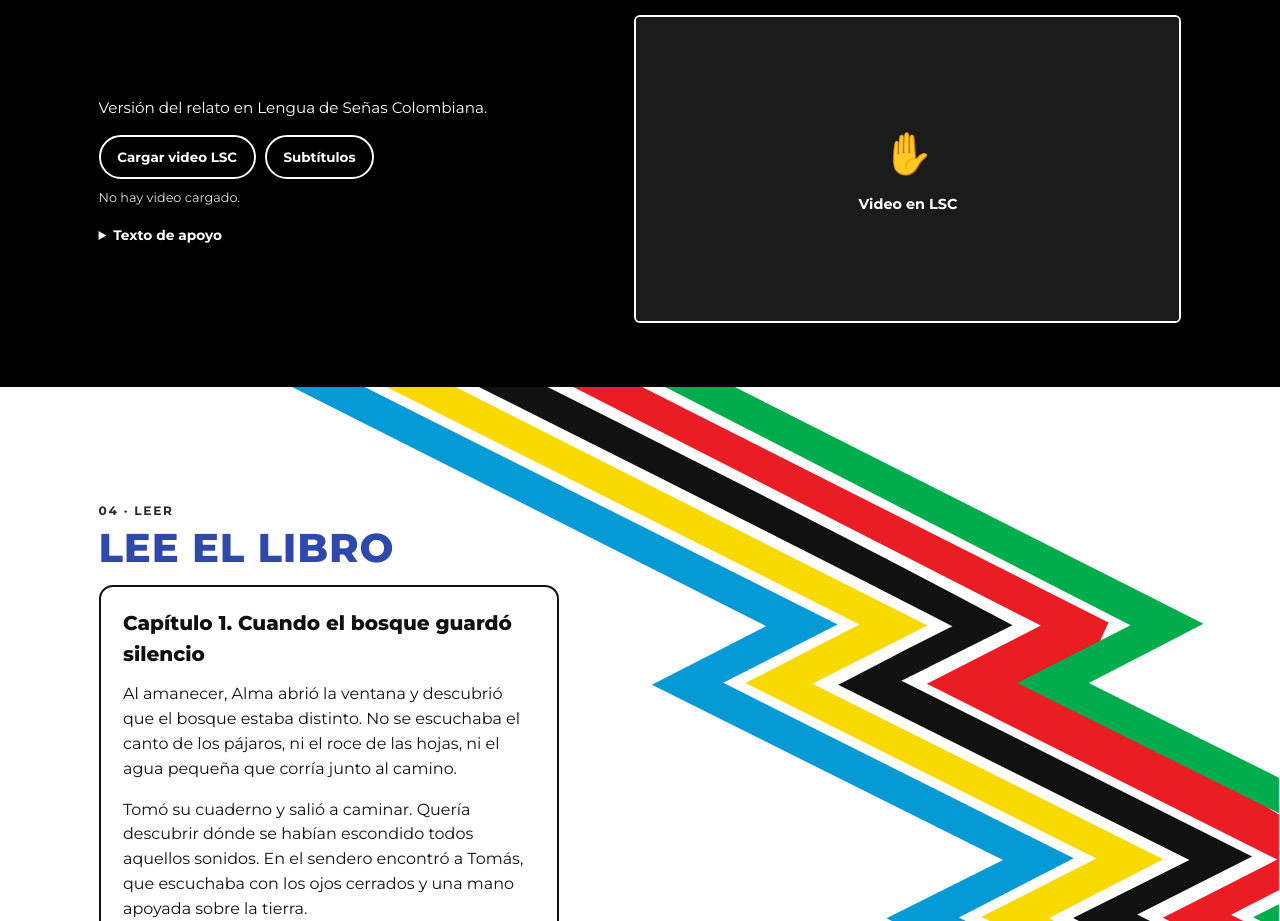
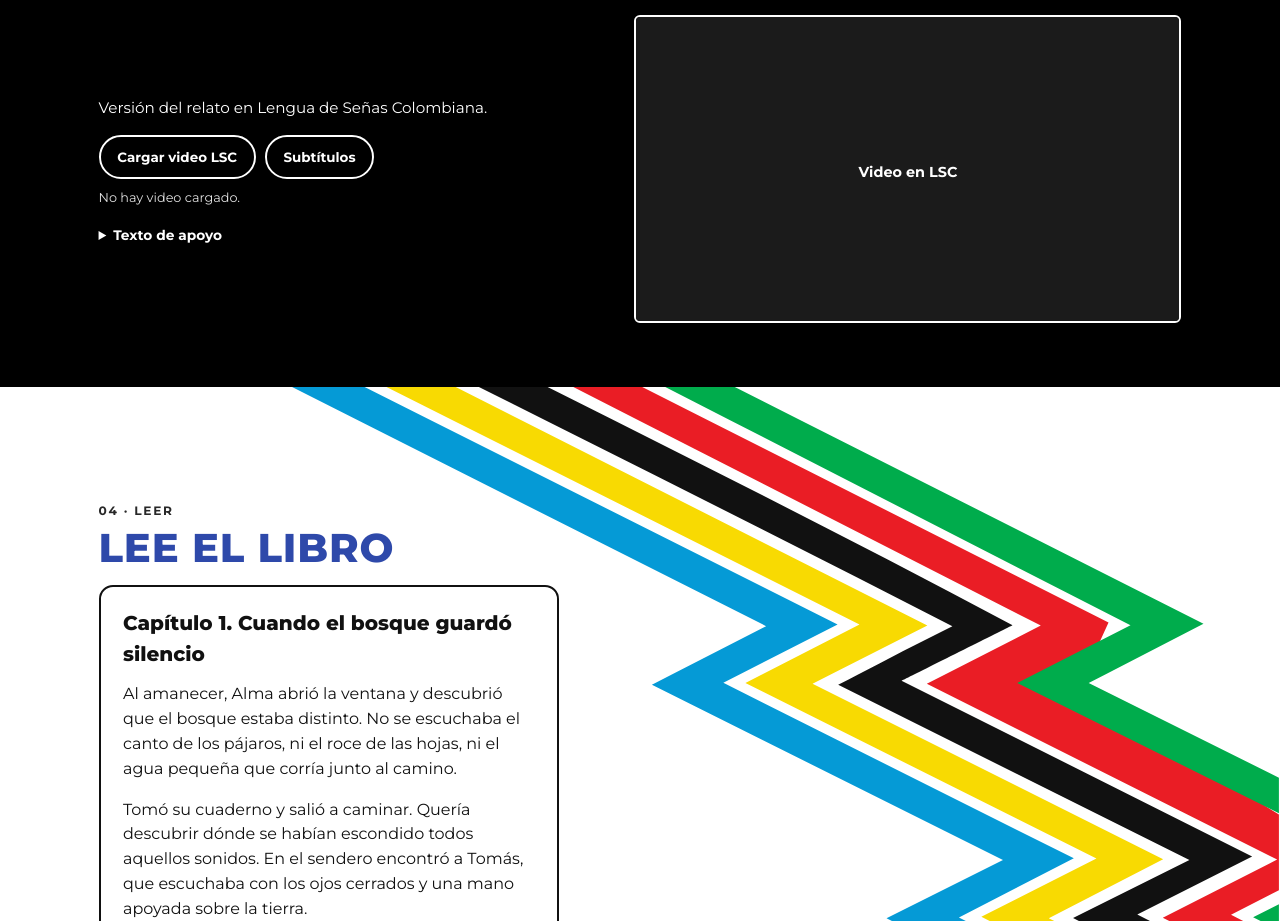
Before and after one commit to DADO-EDITORIAL/Gram-ticas-del-Caos, a plain HTML site: page index.html in a window 1280 px wide. Shown: the part 2120-3041 px from the top of the page. Drawn offline with Linux system fonts and the light colour scheme.

Commit message:
Update LSC place holder contentarreglo
Removed the hand emoji from the LSC placeholder.

```diff
--- a/index.html
+++ b/index.html
@@ -513,7 +513,7 @@
             <details><summary>Texto de apoyo</summary><p class="transcript">[Añadir una sinopsis en español. No sustituye la adaptación en LSC.]</p></details>
           </div>
           <div class="lsc-frame">
-            <div class="lsc-ph" id="lscPlaceholder"><div><span aria-hidden="true">✋</span><strong>Video en LSC</strong></div></div>
+            <div class="lsc-ph" id="lscPlaceholder"><div><span aria-hidden="true"></span><strong>Video en LSC</strong></div></div>
             <video id="lscPlayer" controls playsinline preload="metadata" hidden aria-label="Versión del libro en Lengua de Señas Colombiana"></video>
           </div>
         </div>
```
